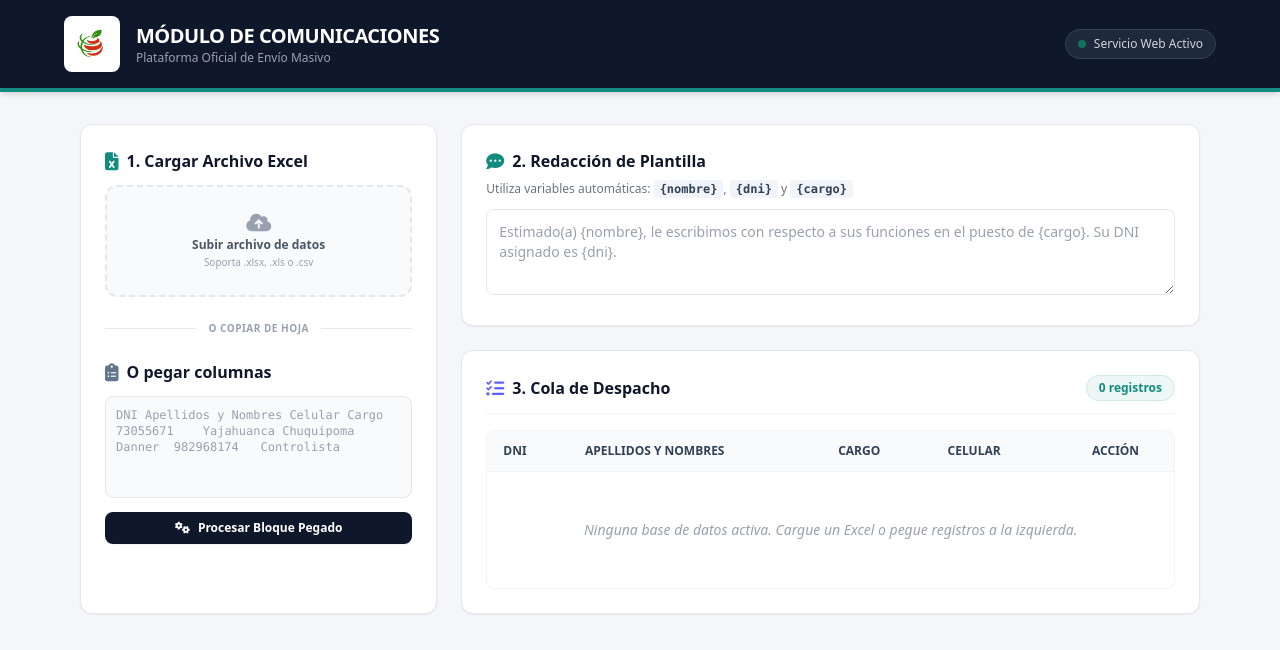
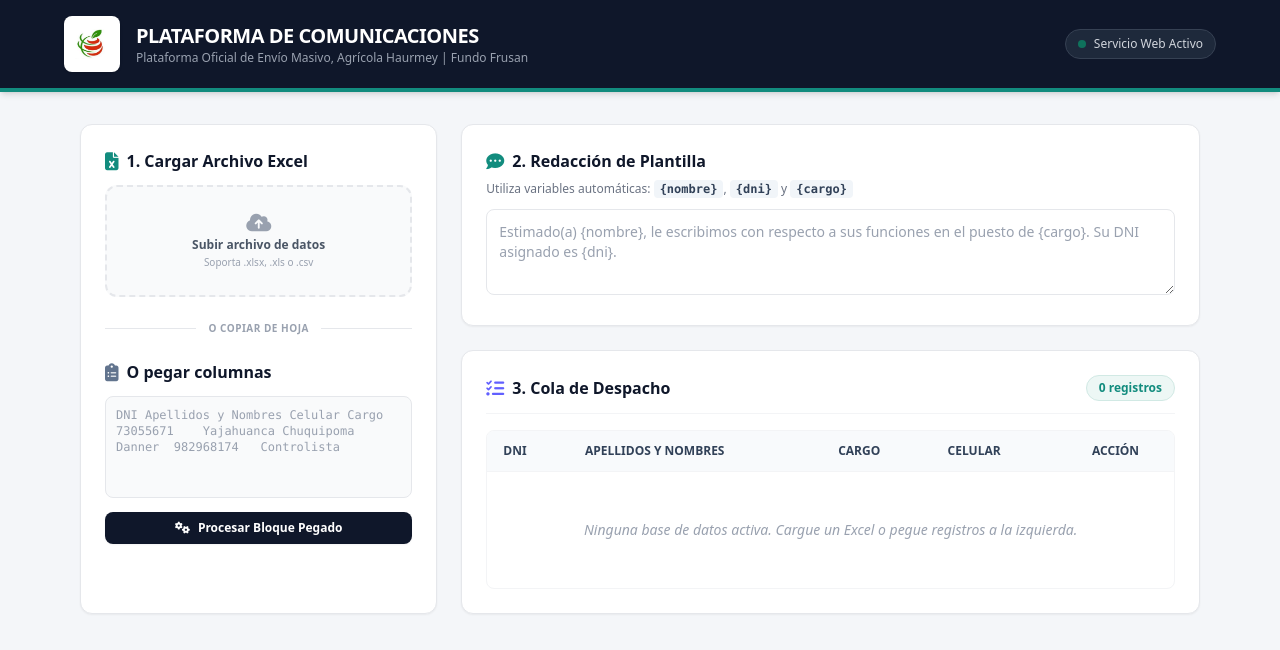
Before and after one commit to soportebdinformacion-dev/movil_whatsapp, a plain HTML site: page index.html in a window 1280 px wide. Drawn offline with nearby package versions, Linux system fonts and the light colour scheme.

Commit message:
Update index.html

```diff
--- a/index.html
+++ b/index.html
@@ -23,8 +23,8 @@
                          onerror="this.onerror=null; this.src='https://placehold.co/150x150/0f172a/ffffff?text=LOGO';">
                 </div>
                 <div>
-                    <h1 class="text-xl font-bold tracking-tight uppercase">Módulo de Comunicaciones</h1>
-                    <p class="text-xs text-gray-400">Plataforma Oficial de Envío Masivo</p>
+                    <h1 class="text-xl font-bold tracking-tight uppercase">Plataforma de Comunicaciones</h1>
+                    <p class="text-xs text-gray-400">Plataforma Oficial de Envío Masivo, Agrícola Haurmey | Fundo Frusan</p>
                 </div>
             </div>
 
```
